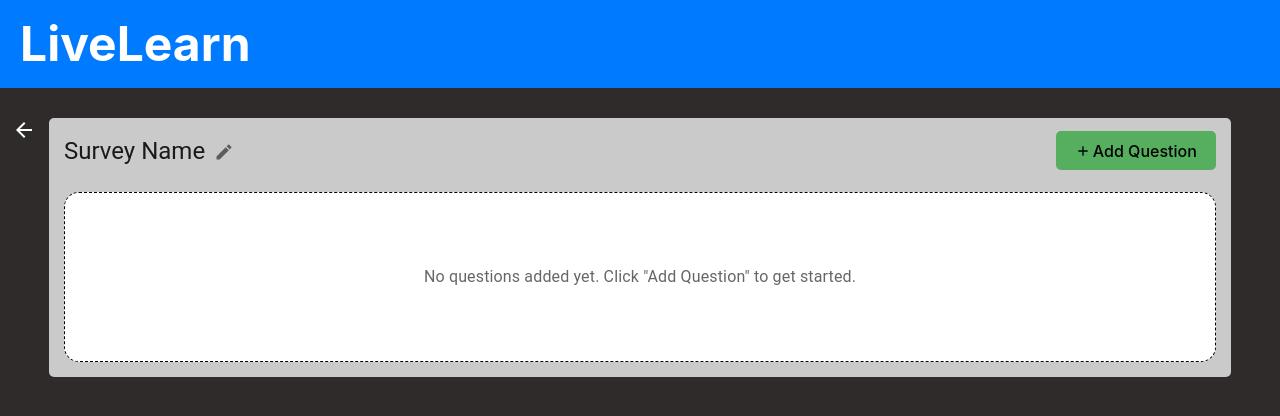
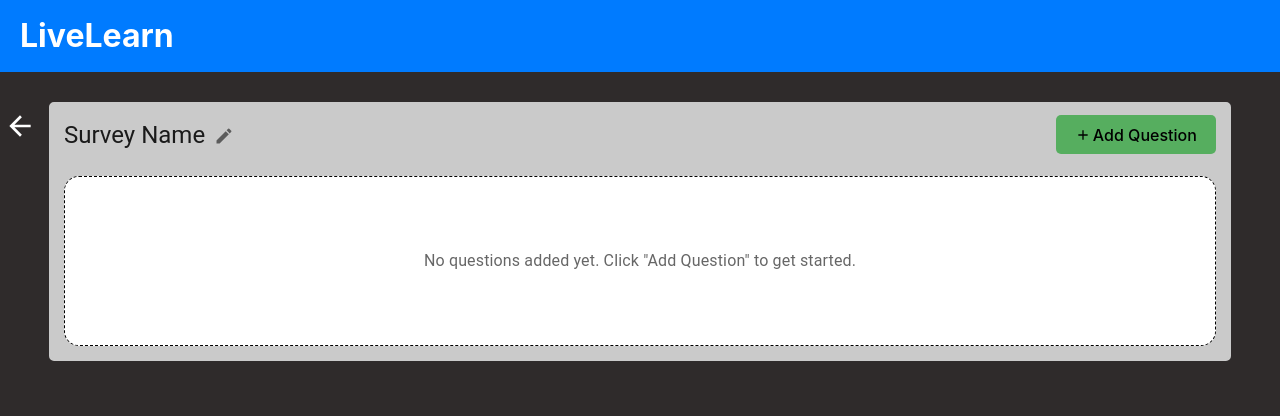
Before and after one commit to dylantallon/livelearn, a React (Vite) app in the folder livelearn-frontend/: page /edit in a window 1280 px wide. Shown: the top 416 px of the page. Built offline with nearby package versions, Linux system fonts and the light colour scheme.

Commit message:
Add open in new tab button to header on canvas

```diff
--- a/livelearn-frontend/package.json
+++ b/livelearn-frontend/package.json
@@ -4,7 +4,7 @@
   "version": "0.0.0",
   "type": "module",
   "scripts": {
-    "dev": "vite",
+    "start": "vite",
     "build": "tsc -b && vite build",
     "lint": "eslint .",
     "preview": "vite preview"
--- /dev/null
+++ b/livelearn-frontend/src/Components/Header.css
@@ -0,0 +1,16 @@
+.title {
+  padding: 20px;
+  color: #ffffff;
+  background-color: #007bff;
+  margin-bottom: 30px;
+  line-height: 1;
+  width: 100vw;
+  display: flex;
+  justify-content: space-between;
+  font-size: 1rem;
+}
+
+.btn-popout {
+  cursor: pointer;
+  font-size: 2rem!important;
+}
--- a/livelearn-frontend/src/Components/Header.tsx
+++ b/livelearn-frontend/src/Components/Header.tsx
@@ -1,7 +1,23 @@
+import "./Header.css";
+import OpenInNewIcon from '@mui/icons-material/OpenInNew';
 
 const Header = () => {
+  const openInNewTab = () => {
+    const token = localStorage.getItem("token");
+    window.open(`https://livelearn-fe28b.web.app?token=${token}`, '_blank')?.focus();
+  };
+
   return (
-    <h1 className="title">LiveLearn</h1>
+    <header className="title">
+      <h1>LiveLearn</h1>
+      {window !== window.top ?
+        <OpenInNewIcon
+          className="btn-popout"
+          onClick={openInNewTab}
+          titleAccess="Open in new tab"
+        />
+        : null}
+    </header>
   )
 }
 
--- a/livelearn-frontend/src/Start.css
+++ b/livelearn-frontend/src/Start.css
@@ -19,14 +19,3 @@
   gap: 2rem;
   color: white;
 }
-
-.title {
-  font-size: 3rem;
-  padding: 20px;
-  color: #ffffff;
-  background-color: #007bff;
-  text-align: left;
-  margin-bottom: 30px;
-  line-height: 1;
-  width: 100vw;
-}
--- a/livelearn-frontend/src/Start.tsx
+++ b/livelearn-frontend/src/Start.tsx
@@ -19,6 +19,7 @@
         if (token) {
           const credential = await signInWithCustomToken(auth, token);
           user = credential.user;
+          localStorage.setItem("token", token);
         }
         else if (auth.currentUser) {
           user = auth.currentUser;
--- a/livelearn-frontend/src/Teacher-Screens/Poll.css
+++ b/livelearn-frontend/src/Teacher-Screens/Poll.css
@@ -51,6 +51,7 @@
   align-items: center;
   justify-content: space-between;
   border-radius: 5px;
+  border: solid 2px transparent;
   width: calc(100% - 40px);
 }
 
--- a/livelearn-frontend/src/Teacher-Screens/Score.css
+++ b/livelearn-frontend/src/Teacher-Screens/Score.css
@@ -6,11 +6,8 @@
 }
 
 .btn-back {
-  padding: 0.5rem 0.5rem;
-  border: none;
   cursor: pointer;
-  font-size: 2.5rem!important;
-  border-radius: 4px;
+  font-size: 2rem!important;
   color: white;
   position: fixed;
   top: 110px;
```
